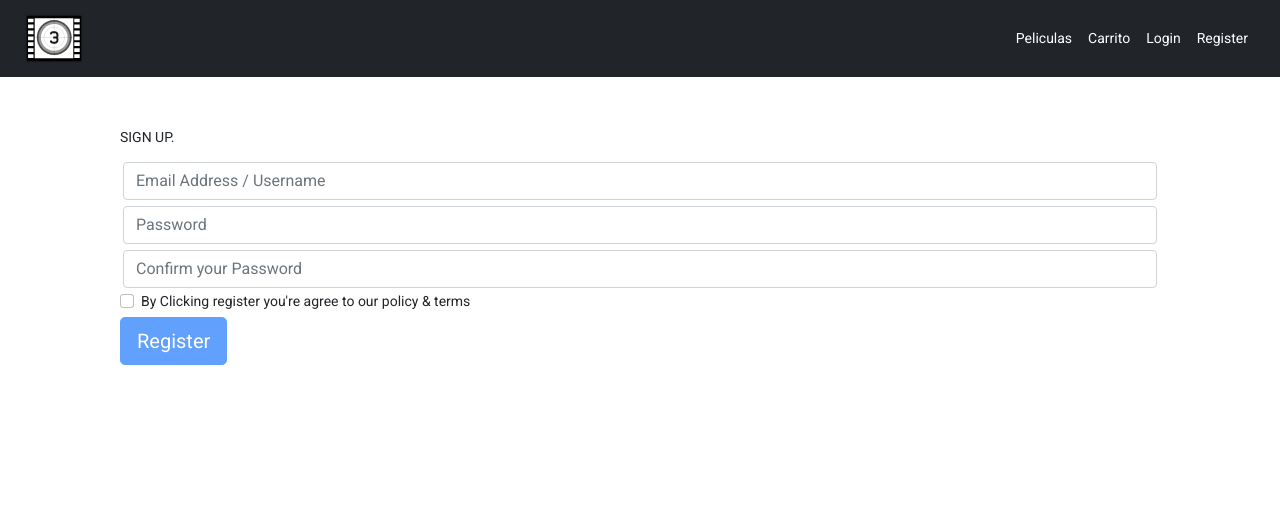
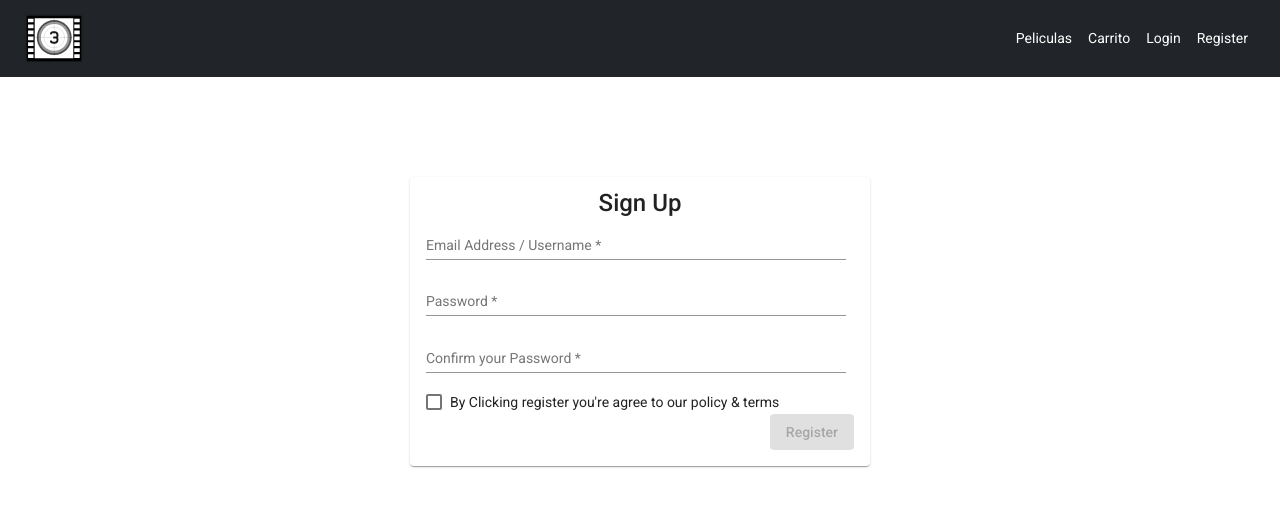
Before and after one commit to diegoalzuet/AngularCoder, an Angular app in the folder desafio-primera-entrega/: page /register in a window 1280 px wide. Shown: the top 506 px of the page. Built offline with nearby package versions, Linux system fonts and the light colour scheme.

Commit message:
Se agrego material al login y registro

```diff
--- a/desafio-primera-entrega/src/app/features/login/components/login/login.component.html
+++ b/desafio-primera-entrega/src/app/features/login/components/login/login.component.html
@@ -1,8 +1,7 @@
-<div class="container">
+<!-- <div class="container">
   <form [formGroup]="loginForm" loginFormrole="form">
     <fieldset>
       <p class="text-uppercase"> Login using your account: </p>
-
       <div class="form-group">
         <input type="email" name="username-login" id="username-login" class="form-control input-lg"
           formControlName="user" placeholder="username">
@@ -26,8 +25,45 @@
         <div *ngIf="passwordControl.hasError('required')">El password es requerido</div>
         <div *ngIf="passwordControl.hasError('minlength')">>El password debe ser de 10 o más caracteres</div>
       </div>
+    </fieldset>
+  </form>
+</div> -->
 
-    </fieldset>
 
-  </form>
-</div>
+
+<mat-card>
+  <mat-card-title>Login</mat-card-title>
+
+  <mat-card-content>
+    <form [formGroup]="loginForm" loginFormrole="form">
+      <fieldset>
+        <p>
+          <mat-form-field>
+            <input type="email" matInput formControlName="username" placeholder="email">
+          </mat-form-field>
+        </p>
+        <p>
+          <mat-form-field>
+            <input type="password" matInput formControlName="password" placeholder="Password">
+          </mat-form-field>
+        </p>
+
+        <div class="button">
+          <button mat-raised-button color="warn" (click)="loguear()" [disabled]="loginForm.invalid">Sign In</button>
+        </div>
+
+        <div *ngIf="userControl.invalid && (userControl.dirty || userControl.touched)" class="alert alert-danger">
+          <div *ngIf="userControl.hasError('required')">El nombre es requerido</div>
+          <div *ngIf="userControl.hasError('pattern')">El formato del mail es invalido</div>
+        </div>
+
+        <div *ngIf="passwordControl.invalid && (passwordControl.dirty || passwordControl.touched)"
+          class="alert alert-danger">
+          <div *ngIf="passwordControl.hasError('required')">El password es requerido</div>
+          <div *ngIf="passwordControl.hasError('minlength')">>El password debe ser de 10 o más caracteres</div>
+        </div>
+      </fieldset>
+    </form>
+
+  </mat-card-content>
+</mat-card>
--- a/desafio-primera-entrega/src/app/features/login/components/login/login.component.scss
+++ b/desafio-primera-entrega/src/app/features/login/components/login/login.component.scss
@@ -1,7 +1,19 @@
-.container{
-  background-color:white;padding:50px;
-  .form-group
-  {
-    padding: 3px;
-  }
+:host{
+  display: flex;
+  justify-content: center;
+  margin: 100px 0px;
 }
+mat-form-field {
+  width: 100%;
+  min-width: 300px;
+}
+
+mat-card-title,
+mat-card-content {
+  display: flex;
+  justify-content: center;
+}
+.button{
+  display: flex;
+  justify-content: flex-end;
+}
--- a/desafio-primera-entrega/src/app/features/login/components/login/login.component.ts
+++ b/desafio-primera-entrega/src/app/features/login/components/login/login.component.ts
@@ -1,5 +1,4 @@
-import { User } from '../../../../models/user.model';
-import { Component, OnInit, AfterViewInit, OnDestroy } from '@angular/core';
+import { User } from '../../../../models/user.model';import { Component, OnInit, AfterViewInit, OnDestroy } from '@angular/core';
 import { FormControl, FormGroup, Validators } from '@angular/forms';
 import { LoginService } from '../../services/login.service';
 
@@ -16,11 +15,11 @@ export class LoginComponent implements OnInit,AfterViewInit,OnDestroy {
   // }
 
   loginForm = new FormGroup({
-    user: new FormControl('', [Validators.required,Validators.pattern("^[a-zA-Z0-9._%+-]+@[a-zA-Z0-9.-]+\\.[a-zA-Z]{2,4}$")]),
+    username: new FormControl('', [Validators.required,Validators.pattern("^[a-zA-Z0-9._%+-]+@[a-zA-Z0-9.-]+\\.[a-zA-Z]{2,4}$")]),
     password: new FormControl('', [Validators.required, Validators.minLength(10)])
   });
 
-  userControl = this.loginForm.controls['user'];
+  userControl = this.loginForm.controls['username'];
   passwordControl = this.loginForm.controls['password'];
 
   constructor(
@@ -38,7 +37,7 @@ export class LoginComponent implements OnInit,AfterViewInit,OnDestroy {
   }
 
   loguear() {
-    const user = this.loginForm.controls['user'].value;
+    const user = this.loginForm.controls['username'].value;
     const password= this.loginForm.controls['password'].value;
     if(this.loginService.validateUser(user,password)){
       alert('Bienvenido. Login valido');
--- a/desafio-primera-entrega/src/app/features/login/login.module.ts
+++ b/desafio-primera-entrega/src/app/features/login/login.module.ts
@@ -3,6 +3,7 @@ import { NgModule } from '@angular/core';
 import { CommonModule } from '@angular/common';
 import { LoginComponent } from './components/login/login.component';
 import { LoginRoutingModule } from './login-routing.module';
+import { MaterialModule } from 'src/app/material/material.module';
 
 
 
@@ -13,7 +14,8 @@ import { LoginRoutingModule } from './login-routing.module';
   imports: [
     CommonModule,
     LoginRoutingModule,
-    ReactiveFormsModule
+    ReactiveFormsModule,
+    MaterialModule
   ]
 })
 export class LoginModule { }
--- a/desafio-primera-entrega/src/app/features/movies/components/movies/movies.component.ts
+++ b/desafio-primera-entrega/src/app/features/movies/components/movies/movies.component.ts
@@ -1,5 +1,4 @@
 import { Router } from '@angular/router';
-
 import { Movie } from '../../../../models/movie.model';
 import { Component, Input, OnInit, AfterViewInit, OnDestroy, OnChanges, SimpleChanges } from '@angular/core';
 import { Subscription } from 'rxjs';
--- a/desafio-primera-entrega/src/app/features/movies/services/movie.service.ts
+++ b/desafio-primera-entrega/src/app/features/movies/services/movie.service.ts
@@ -1,4 +1,3 @@
-import { MoviesModule } from './../movies.module';
 import { moviesMock } from './movies.mock';
 import { Injectable } from '@angular/core';
 import { Observable, of } from 'rxjs';
--- a/desafio-primera-entrega/src/app/features/register/components/register/register.component.html
+++ b/desafio-primera-entrega/src/app/features/register/components/register/register.component.html
@@ -1,4 +1,4 @@
-
+<!--
 <div class="container">
 
   <form [formGroup]="loginForm" role="form">
@@ -46,4 +46,51 @@
       </div>
     </fieldset>
   </form>
-</div>
+</div> -->
+
+<mat-card>
+  <mat-card-title>Sign Up</mat-card-title>
+  <mat-card-content>
+    <form [formGroup]="loginForm" role="form">
+      <fieldset>
+
+        <mat-form-field>
+          <input type="email" matInput formControlName="email" placeholder="Email Address / Username">
+        </mat-form-field>
+
+
+        <div *ngIf="userControl.invalid && (userControl.dirty || userControl.touched)" class="alert alert-danger">
+          <div *ngIf="userControl.hasError('required')">El nombre es requerido</div>
+          <div *ngIf="userControl.hasError('pattern')">El formato del mail es invalido</div>
+        </div>
+
+        <mat-form-field>
+          <input type="password" matInput formControlName="password1" placeholder="Password">
+        </mat-form-field>
+
+
+        <div *ngIf="passwordControl1.invalid && (passwordControl1.dirty || passwordControl1.touched)"
+          class="alert alert-danger">
+          <div *ngIf="passwordControl1.hasError('required')">El password es requerido</div>
+          <div *ngIf="passwordControl1.hasError('minlength')">>El password debe ser de 10 o más caracteres</div>
+        </div>
+
+        <mat-form-field>
+          <input type="password" matInput formControlName="password2" placeholder="Confirm your Password">
+        </mat-form-field>
+
+        <div *ngIf="passwordControl2.invalid && (passwordControl2.dirty || passwordControl2.touched)"
+          class="alert alert-danger">
+          <div *ngIf="passwordControl2.hasError('required')">El password es requerido</div>
+          <div *ngIf="passwordControl2.hasError('minlength')">>El password debe ser de 10 o más caracteres</div>
+        </div>
+
+        <mat-checkbox formControlName="check" class="example-margin">
+          By Clicking register you're agree to our policy & terms</mat-checkbox>
+        <div class="button">
+          <button mat-raised-button color="warn"  (click)="register()" [disabled]="loginForm.invalid">Register</button>
+        </div>
+      </fieldset>
+    </form>
+  </mat-card-content>
+</mat-card>
--- a/desafio-primera-entrega/src/app/features/register/components/register/register.component.scss
+++ b/desafio-primera-entrega/src/app/features/register/components/register/register.component.scss
@@ -1,7 +1,22 @@
-.container{
-  background-color:white;padding:50px;
-  .form-group
-  {
-    padding: 3px;
-  }
+:host{
+  display: flex;
+  justify-content: center;
+  margin: 100px 0px;
 }
+mat-card{
+  width: 460px;
+}
+mat-form-field{
+  width: 100%;
+  width: 420px;
+}
+mat-card-title,
+mat-card-content {
+  display: flex;
+  justify-content: center;
+
+}
+.button{
+  display: flex;
+  justify-content: flex-end;
+}
--- a/desafio-primera-entrega/src/app/features/register/register.module.ts
+++ b/desafio-primera-entrega/src/app/features/register/register.module.ts
@@ -3,6 +3,7 @@ import { CommonModule } from '@angular/common';
 import { RegisterComponent } from './components/register/register.component';
 import { RegisterRoutingModule } from './register-routing.module';
 import { ReactiveFormsModule } from '@angular/forms';
+import { MaterialModule } from 'src/app/material/material.module';
 
 
 
@@ -13,7 +14,8 @@ import { ReactiveFormsModule } from '@angular/forms';
   imports: [
     CommonModule,
     RegisterRoutingModule,
-    ReactiveFormsModule
+    ReactiveFormsModule,
+    MaterialModule
   ]
 })
 export class RegisterModule { }
```
Also changed, not shown: desafio-primera-entrega/src/app/material/material.module.ts (+11 -3 lines).
